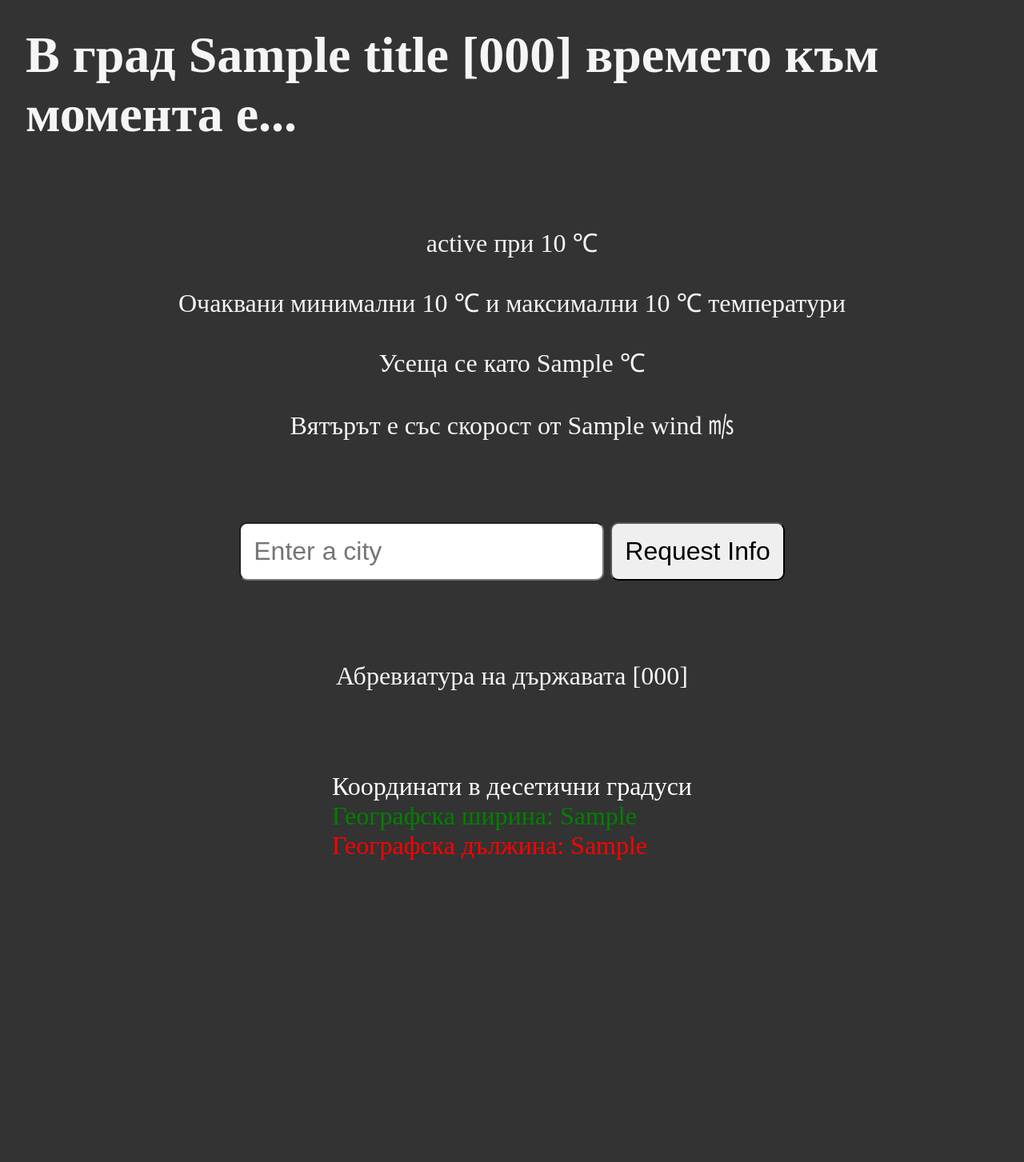
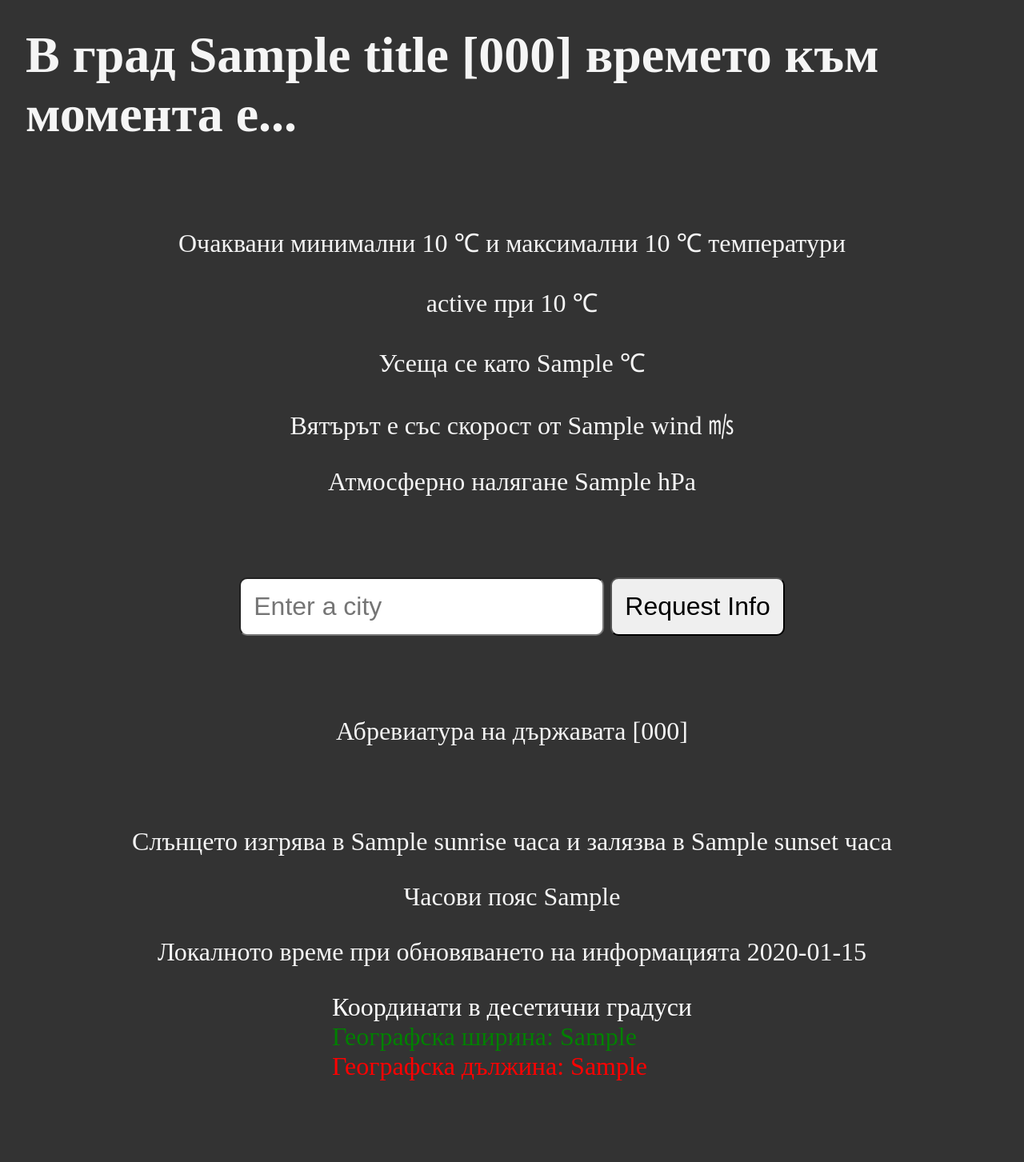
Before and after one commit to Dinamitrii/python-check-weather, a Flask app: template templates/weather.html in a window 1280 px wide. Shown: the whole page at 80% size. Before the commit the page ends 1075 px from the top, so only its background shows below. Run offline with Flask 3, Linux system fonts and the light colour scheme; the template is opened without the code that fills it: most values are stand-ins (such as "Sample title", 1, 10 or a date in 2020).

Commit message:
continue to adding features

```diff
--- a/server.py
+++ b/server.py
@@ -1,6 +1,7 @@
 from flask import Flask, render_template, request
 from weather import get_current_weather
 from waitress import serve
+from _datetime import datetime
 
 app = Flask(__name__)
 
@@ -21,6 +22,10 @@ def get_weather():
 
     weather_data = get_current_weather(city)
 
+    # Getting local datetime and corresponding timestamp
+    now_localized_readable = datetime.now()
+    now_localized_timestamp = datetime.timestamp(now_localized_readable)
+
     # If city not found by API
     if weather_data["cod"] != 200:
         return render_template("city-not-found.html")
@@ -34,8 +39,14 @@ def get_weather():
         temp_min=f"{weather_data['main']['temp_min']:.1f}",
         temp_max=f"{weather_data['main']['temp_max']:.1f}",
         feels_like=f"{weather_data['main']['feels_like']:.1f}",
+        humidity=f"{weather_data['main']['humidity']}",
+        atmos_pressure=f"{weather_data['main']['pressure']}",
         wind=f"{weather_data['wind']['speed']:.1f}",
         country_code=weather_data["sys"]["country"],
+        sunrise=weather_data["sys"]["sunrise"],
+        sunset=weather_data["sys"]["sunset"],
+        targets_daytime=weather_data["dt"],
+        targets_tz=weather_data["timezone"],
         geo_latitude=weather_data["coord"]["lat"],
         geo_longitude=weather_data["coord"]["lon"],
     )
--- a/templates/weather.html
+++ b/templates/weather.html
@@ -31,10 +31,11 @@
 
 <p>&nbsp;</p>
 
+<p>Очаквани минимални {{ temp_min }}  &#8451; и максимални {{ temp_max }}  &#8451; температури</p>
 <p>{{ status }} при {{ temp }} &#8451;</p>
-<p>Очаквани минимални {{ temp_min }}  &#8451; и максимални {{ temp_max }}  &#8451; температури</p>
 <p>Усеща се като {{ feels_like }} &#8451;</p>
 <p>Вятърът е със скорост от {{ wind }} &#13223;</p>
+<p>Атмосферно налягане {{ atmos_pressure }} hPa</p>
 <p>&nbsp;</p>
 
 <form action="/weather">
@@ -49,6 +50,9 @@
 <p>&nbsp;</p>
 <p>Абревиатура на държавата [{{ country_code }}]</p>
 <p>&nbsp;</p>
+<p>Слънцето изгрява в {{ sunrise }} часа и залязва в {{ sunset }} часа </p>
+<p>Часови пояс {{ targets_tz }}</p>
+<p>Локалното време при обновяването на информацията {{ targets_daytime }}</p>
 <p><font color="white">Координати в десетични градуси</font><br>
 <font color="green">Географска ширина: {{ geo_latitude }} </font><br>
 <font color="red">Географска дължина: {{ geo_longitude }}</font></p>
```
